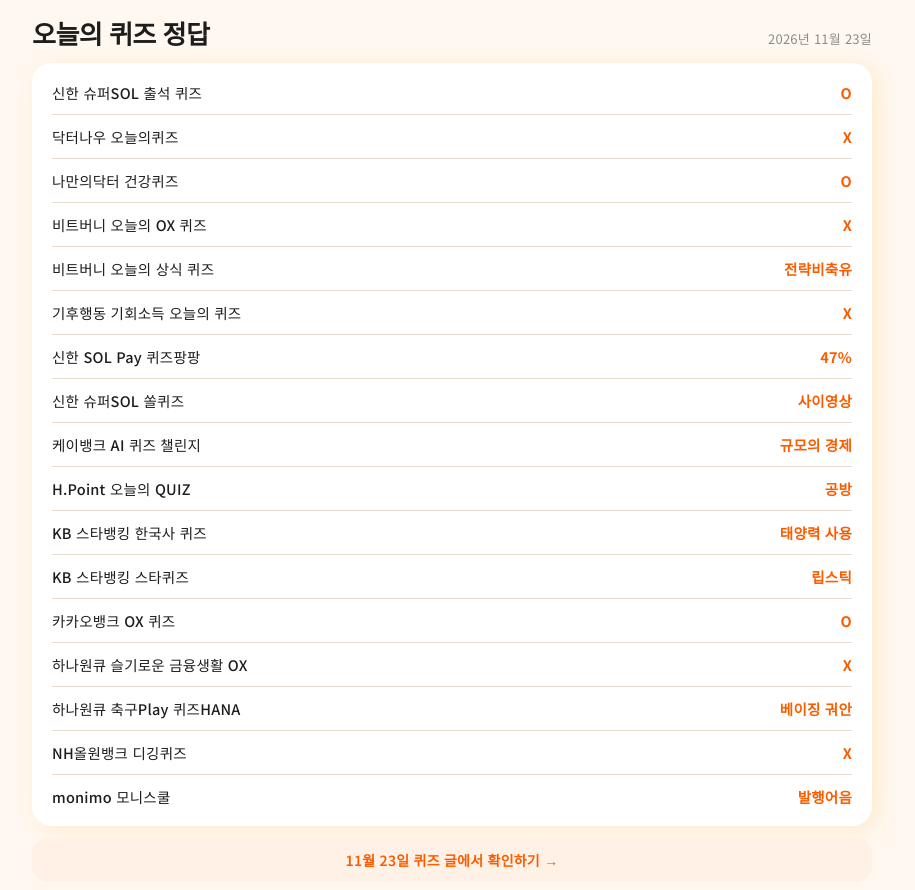
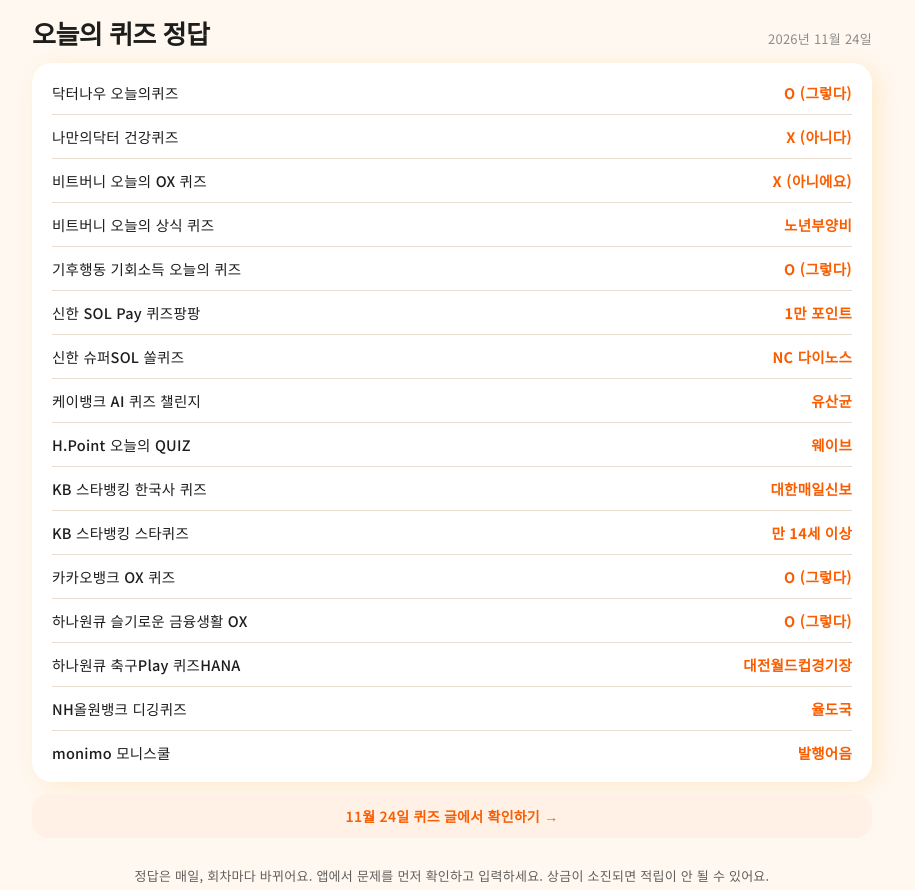
Before and after one commit to kimsejukim-alt/nolmeok-events, a plain HTML site: page index.html in a window 1280 px wide. Shown: the part 8340-9230 px from the top of the page, without its empty margins (188-1103 px from the left). Drawn offline with Linux system fonts and the light colour scheme.

Commit message:
퀴즈 정답 업데이트 2026-11-24

```diff
--- a/index.html
+++ b/index.html
@@ -163,27 +163,26 @@ section{margin-top:44px;scroll-margin-top:24px}
   </section>
 
   <section id="quiz">
-    <div class="sec-head"><h2>오늘의 퀴즈 정답</h2><span>2026년 11월 23일</span></div>
+    <div class="sec-head"><h2>오늘의 퀴즈 정답</h2><span>2026년 11월 24일</span></div>
     <div class="quiz-card">
-      <div class="quiz-item"><span class="quiz-name">신한 슈퍼SOL 출석 퀴즈</span><span class="quiz-ans">O</span></div>
-      <div class="quiz-item"><span class="quiz-name">닥터나우 오늘의퀴즈</span><span class="quiz-ans">X</span></div>
-      <div class="quiz-item"><span class="quiz-name">나만의닥터 건강퀴즈</span><span class="quiz-ans">O</span></div>
-      <div class="quiz-item"><span class="quiz-name">비트버니 오늘의 OX 퀴즈</span><span class="quiz-ans">X</span></div>
-      <div class="quiz-item"><span class="quiz-name">비트버니 오늘의 상식 퀴즈</span><span class="quiz-ans">전략비축유</span></div>
-      <div class="quiz-item"><span class="quiz-name">기후행동 기회소득 오늘의 퀴즈</span><span class="quiz-ans">X</span></div>
-      <div class="quiz-item"><span class="quiz-name">신한 SOL Pay 퀴즈팡팡</span><span class="quiz-ans">47%</span></div>
-      <div class="quiz-item"><span class="quiz-name">신한 슈퍼SOL 쏠퀴즈</span><span class="quiz-ans">사이영상</span></div>
-      <div class="quiz-item"><span class="quiz-name">케이뱅크 AI 퀴즈 챌린지</span><span class="quiz-ans">규모의 경제</span></div>
-      <div class="quiz-item"><span class="quiz-name">H.Point 오늘의 QUIZ</span><span class="quiz-ans">공방</span></div>
-      <div class="quiz-item"><span class="quiz-name">KB 스타뱅킹 한국사 퀴즈</span><span class="quiz-ans">태양력 사용</span></div>
-      <div class="quiz-item"><span class="quiz-name">KB 스타뱅킹 스타퀴즈</span><span class="quiz-ans">립스틱</span></div>
-      <div class="quiz-item"><span class="quiz-name">카카오뱅크 OX 퀴즈</span><span class="quiz-ans">O</span></div>
-      <div class="quiz-item"><span class="quiz-name">하나원큐 슬기로운 금융생활 OX</span><span class="quiz-ans">X</span></div>
-      <div class="quiz-item"><span class="quiz-name">하나원큐 축구Play 퀴즈HANA</span><span class="quiz-ans">베이징 궈안</span></div>
-      <div class="quiz-item"><span class="quiz-name">NH올원뱅크 디깅퀴즈</span><span class="quiz-ans">X</span></div>
+      <div class="quiz-item"><span class="quiz-name">닥터나우 오늘의퀴즈</span><span class="quiz-ans">O (그렇다)</span></div>
+      <div class="quiz-item"><span class="quiz-name">나만의닥터 건강퀴즈</span><span class="quiz-ans">X (아니다)</span></div>
+      <div class="quiz-item"><span class="quiz-name">비트버니 오늘의 OX 퀴즈</span><span class="quiz-ans">X (아니에요)</span></div>
+      <div class="quiz-item"><span class="quiz-name">비트버니 오늘의 상식 퀴즈</span><span class="quiz-ans">노년부양비</span></div>
+      <div class="quiz-item"><span class="quiz-name">기후행동 기회소득 오늘의 퀴즈</span><span class="quiz-ans">O (그렇다)</span></div>
+      <div class="quiz-item"><span class="quiz-name">신한 SOL Pay 퀴즈팡팡</span><span class="quiz-ans">1만 포인트</span></div>
+      <div class="quiz-item"><span class="quiz-name">신한 슈퍼SOL 쏠퀴즈</span><span class="quiz-ans">NC 다이노스</span></div>
+      <div class="quiz-item"><span class="quiz-name">케이뱅크 AI 퀴즈 챌린지</span><span class="quiz-ans">유산균</span></div>
+      <div class="quiz-item"><span class="quiz-name">H.Point 오늘의 QUIZ</span><span class="quiz-ans">웨이브</span></div>
+      <div class="quiz-item"><span class="quiz-name">KB 스타뱅킹 한국사 퀴즈</span><span class="quiz-ans">대한매일신보</span></div>
+      <div class="quiz-item"><span class="quiz-name">KB 스타뱅킹 스타퀴즈</span><span class="quiz-ans">만 14세 이상</span></div>
+      <div class="quiz-item"><span class="quiz-name">카카오뱅크 OX 퀴즈</span><span class="quiz-ans">O (그렇다)</span></div>
+      <div class="quiz-item"><span class="quiz-name">하나원큐 슬기로운 금융생활 OX</span><span class="quiz-ans">O (그렇다)</span></div>
+      <div class="quiz-item"><span class="quiz-name">하나원큐 축구Play 퀴즈HANA</span><span class="quiz-ans">대전월드컵경기장</span></div>
+      <div class="quiz-item"><span class="quiz-name">NH올원뱅크 디깅퀴즈</span><span class="quiz-ans">율도국</span></div>
       <div class="quiz-item"><span class="quiz-name">monimo 모니스쿨</span><span class="quiz-ans">발행어음</span></div>
     </div>
-    <a class="quiz-link" href="https://blog.naver.com/4xxx8/224487643090" target="_blank" rel="noopener">11월 23일 퀴즈 글에서 확인하기 →</a>
+    <a class="quiz-link" href="https://blog.naver.com/4xxx8/224489195329" target="_blank" rel="noopener">11월 24일 퀴즈 글에서 확인하기 →</a>
     <p class="notice">정답은 매일, 회차마다 바뀌어요. 앱에서 문제를 먼저 확인하고 입력하세요. 상금이 소진되면 적립이 안 될 수 있어요.</p>
   </section>
 
```
